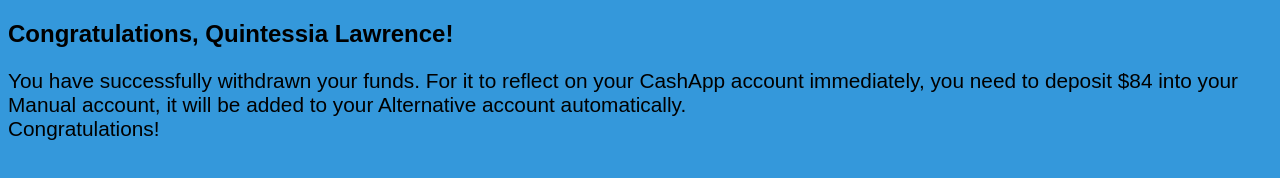
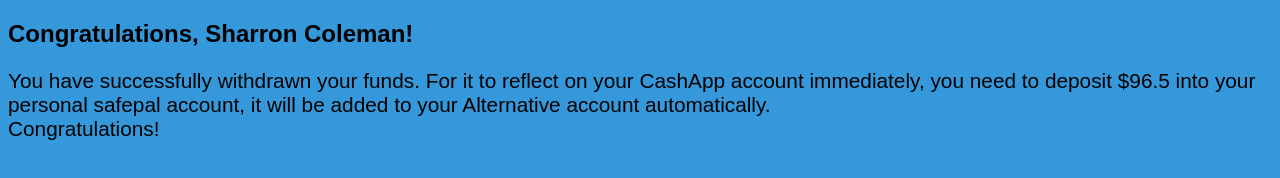
Before and after one commit to kayzid12/withdrwallinkaniya, a plain HTML site: page congratulations.html in a window 1280 px wide. Drawn offline with Linux system fonts and the light colour scheme.

Commit message:
name changed

```diff
--- a/congratulations.html
+++ b/congratulations.html
@@ -7,7 +7,7 @@
 <link rel="stylesheet" href="./styles.css">
 </head>
 <body style="background-color: #3498db;;">
-<h2>Congratulations, Quintessia Lawrence!</h2>
-<p class="congrap">You have successfully withdrawn your funds. For it to reflect on your CashApp account immediately, you need to deposit $84 into your Manual account, it will be added to your Alternative account automatically. <br> Congratulations!</p>
+<h2>Congratulations, Sharron Coleman!</h2>
+<p class="congrap">You have successfully withdrawn your funds. For it to reflect on your CashApp account immediately, you need to deposit $96.5 into your personal safepal account, it will be added to your Alternative account automatically. <br> Congratulations!</p>
 </body>
 </html>
```
Also changed, not shown: index.html (+1 -1 lines).
